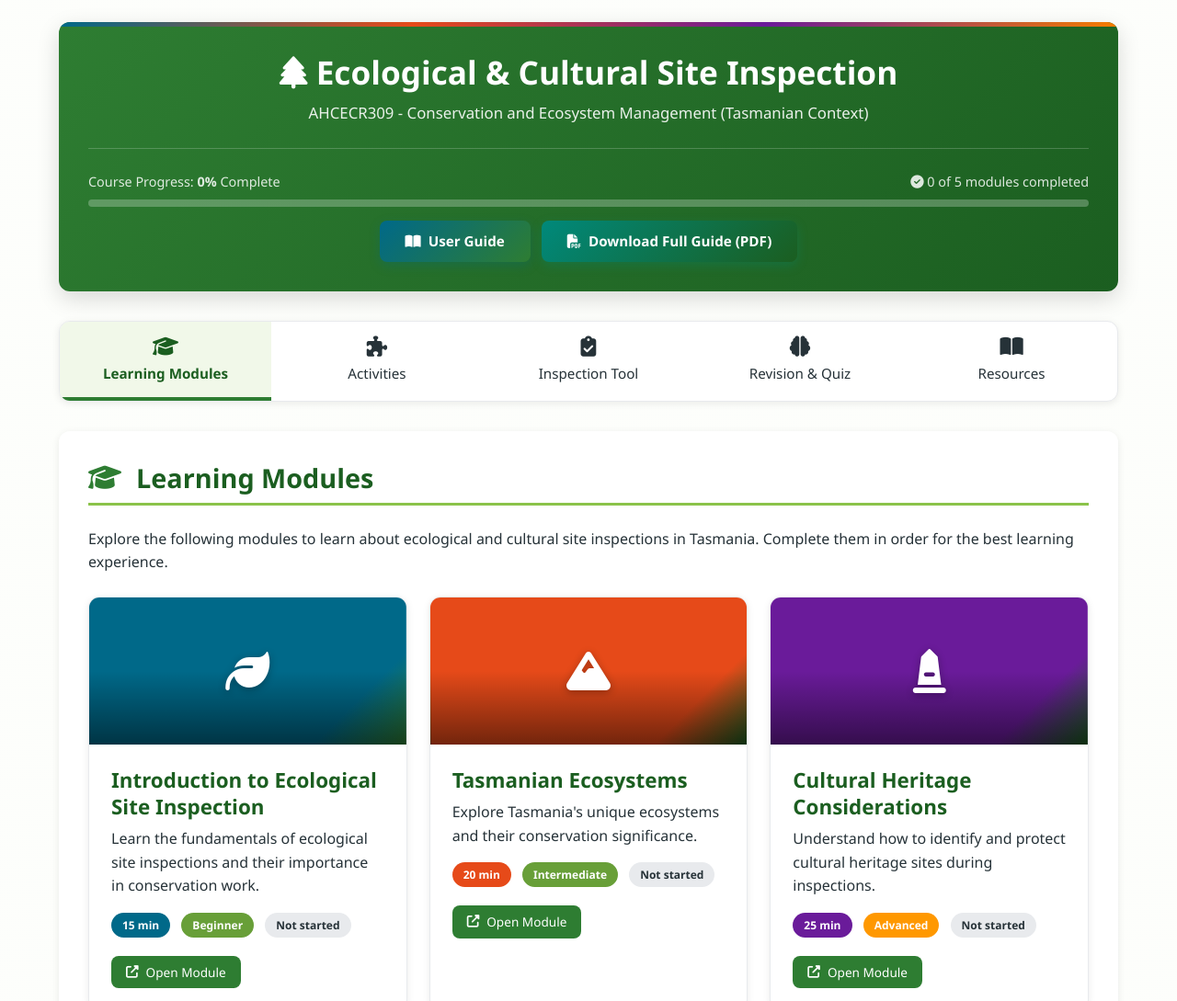
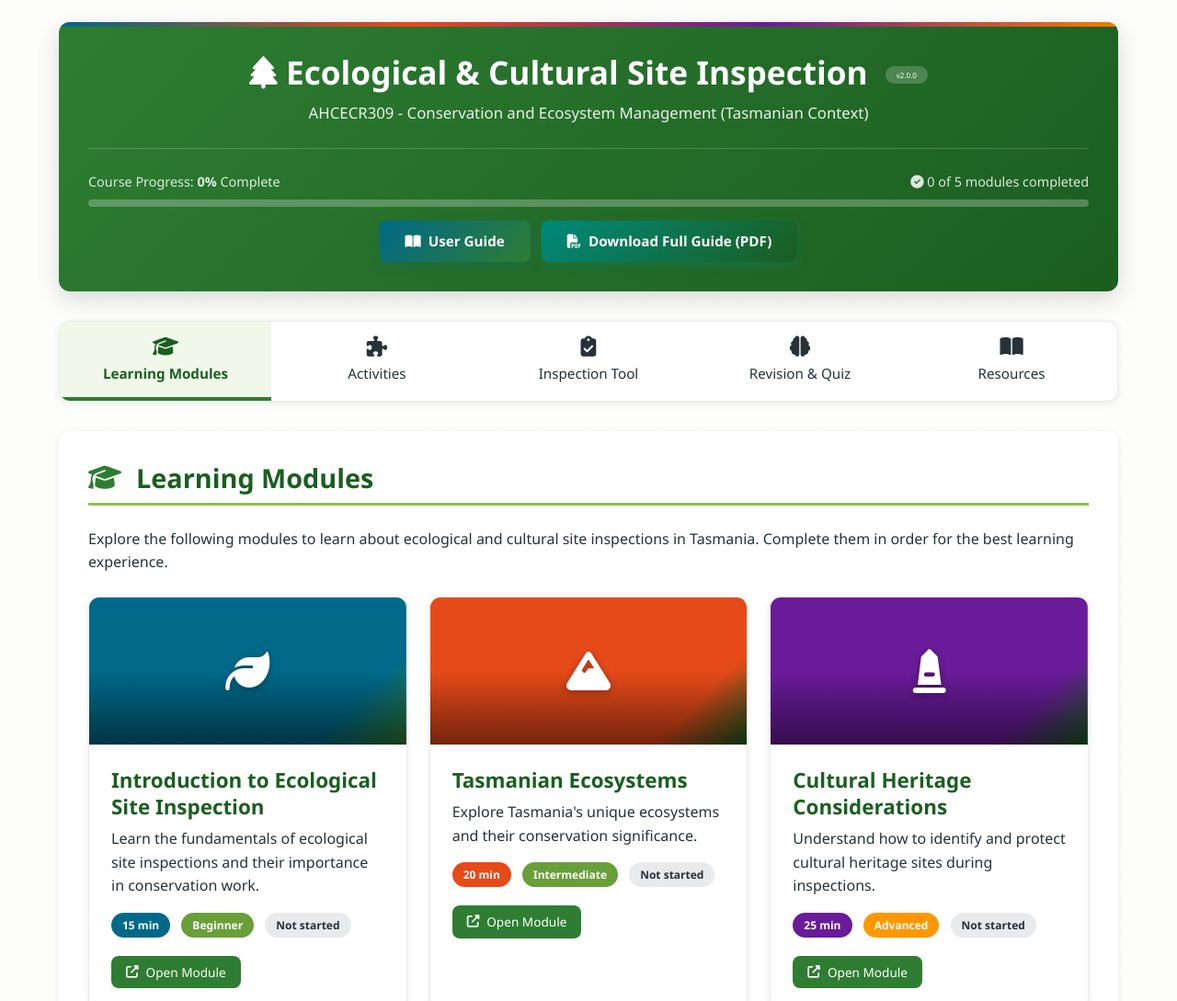
Before and after one commit to jaysecotools/Ecological-and-Cultural-Learning-Guide, a plain HTML site: page index.html in a window 1280 px wide. Shown: the top 1089 px of the page at 92% size. Drawn offline with nearby package versions, Linux system fonts and the light colour scheme.

```diff
--- a/index.html
+++ b/index.html
@@ -15,7 +15,13 @@
     <div class="container">
         <!-- Header -->
 <header role="banner">
-            <h1><i class="fas fa-tree" aria-hidden="true"></i> Ecological & Cultural Site Inspection</h1>
+    <h1>
+        <i class="fas fa-tree" aria-hidden="true"></i>
+        Ecological & Cultural Site Inspection
+        <span style="font-size: 0.5rem; background: rgba(255,255,255,0.2); padding: 4px 12px; border-radius: 20px; font-weight: 400; vertical-align: middle; margin-left: 10px;">
+            v2.0.0
+        </span>
+    </h1>
     <p>AHCECR309 - Conservation and Ecosystem Management (Tasmanian Context)</p>
 
             <div class="header-progress">
@@ -725,8 +731,12 @@
 <footer role="contentinfo">
     <p>AHCECR309 - Conduct an ecological and cultural site inspection prior to works.</p>
     <p>Developed by Jay Rowley | Tasmanian Context | © 2025</p>
+    <p style="font-size: 0.8rem; opacity: 0.7; margin-top: 8px;">
+        <i class="fas fa-code-branch" aria-hidden="true"></i> Version 2.0.0
+        | <i class="fas fa-calendar-alt" aria-hidden="true"></i> August 2026
+        | <a href="CHANGELOG.md" target="_blank" style="color: rgba(255,255,255,0.7); text-decoration: underline;">What's New</a>
+    </p>
 </footer>
-    </div>
 
     <!-- Scripts -->
     <script src="https://unpkg.com/leaflet@1.9.4/dist/leaflet.js"></script>
```
Lines whose indentation alone changed are shown as unchanged.
